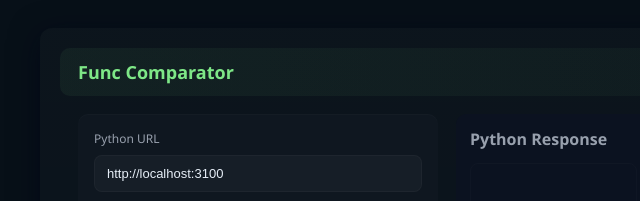
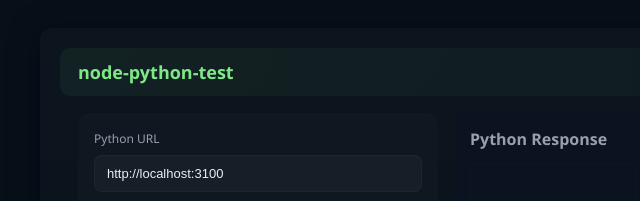
Before and after one commit to machinellama/node-python-test, a plain HTML site: page compare/index.html in a window 1280 px wide. Shown: the top 201 px of the page, 0-640 px from the left. Drawn offline with Linux system fonts and the light colour scheme.

Commit message:
readme init

```diff
--- a/compare/index.html
+++ b/compare/index.html
@@ -75,7 +75,7 @@
 <body>
   <div class="app">
     <header class="topbar">
-      <div class="brand">Func Comparator</div>
+      <div class="brand">node-python-test</div>
       <div class="subtitle">Compare Python & Node function outputs</div>
     </header>
     <main>
```
Also changed, not shown: README.md (added), compare/diff.png (added), compare/example.png (added).
